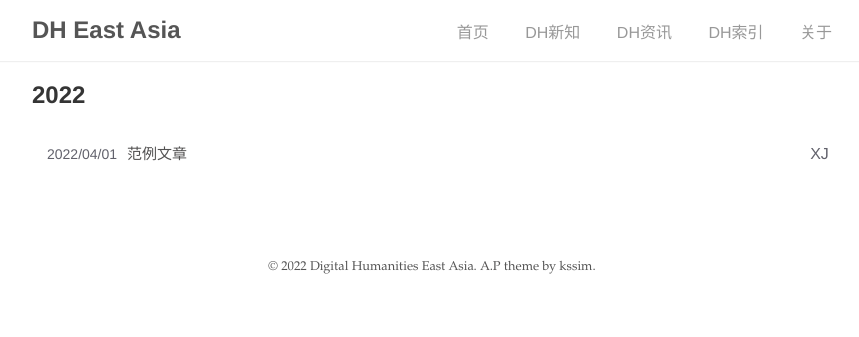
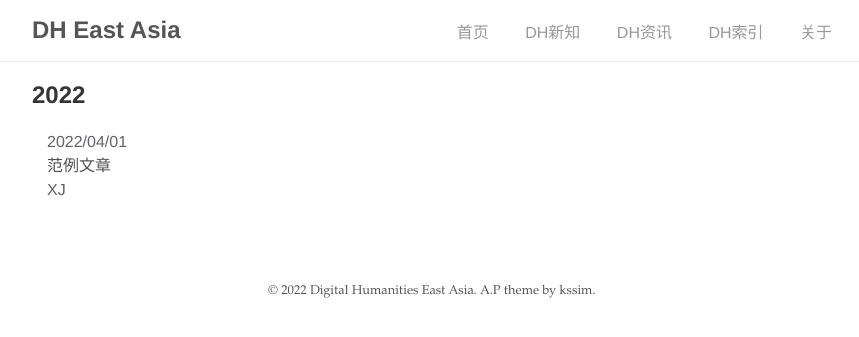
Before and after one commit to DHHD2022/DHHD2022.GitHub.io, a Jekyll site: the page built from dh_blog/index.html, in a window 1280 px wide. Shown: the top 337 px of the page, without its empty margins (208-1067 px from the left). Built offline with Jekyll 4.4.1, drawn with Linux system fonts in a browser that asks for light colours.

Commit message:
Update dh_blog.html

```diff
--- a/_layouts/dh_blog.html
+++ b/_layouts/dh_blog.html
@@ -13,13 +13,13 @@ layout: base
         <h2 id="{{post_year}}">{{post_year}}</h2>
         <ul>
       {%- endif %}
-          <li>
+          <div>
             <span class="date" style="color:rgb(98, 98, 108)">{{ post.date | date: "%Y/%m/%d" }}</span>
             <div class="title" style="color:rgb(11, 11, 33)">
               <a href="{{ site.baseurl | append: post.url }}" class="hover-underline">{{ post.title }}</a>
             </div>
             <div class="categories" style="color:rgb(98, 98, 108)" >{{ post.author }}</div>
-          </LI>
+          </div>
       {%- if forloop.last or post_previous_year != post_year %}
         </ul>
       </div>
```
